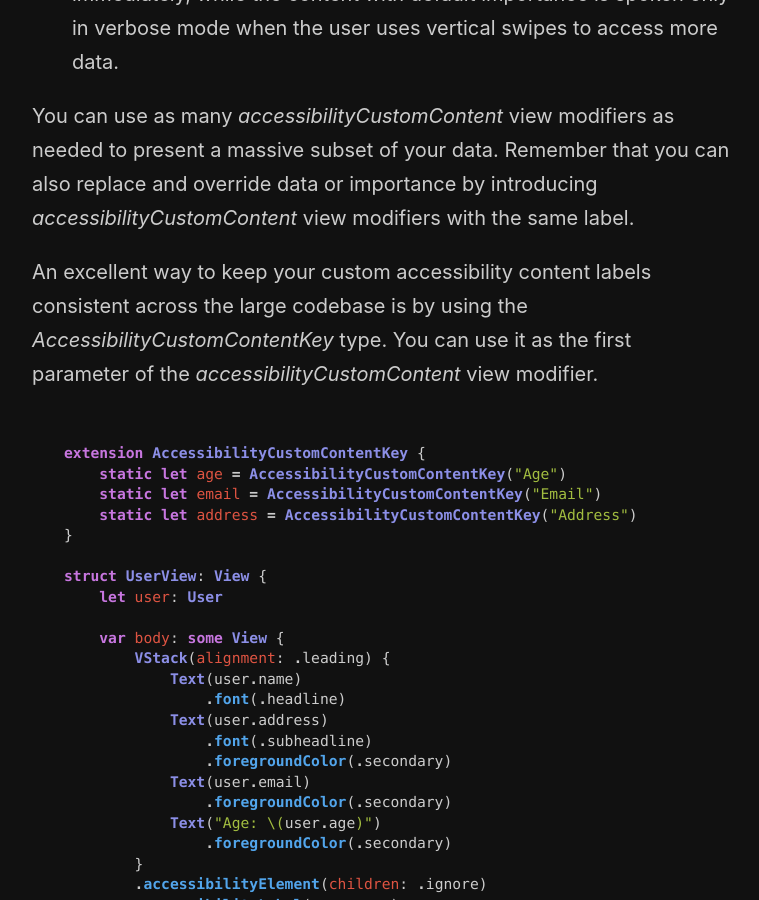
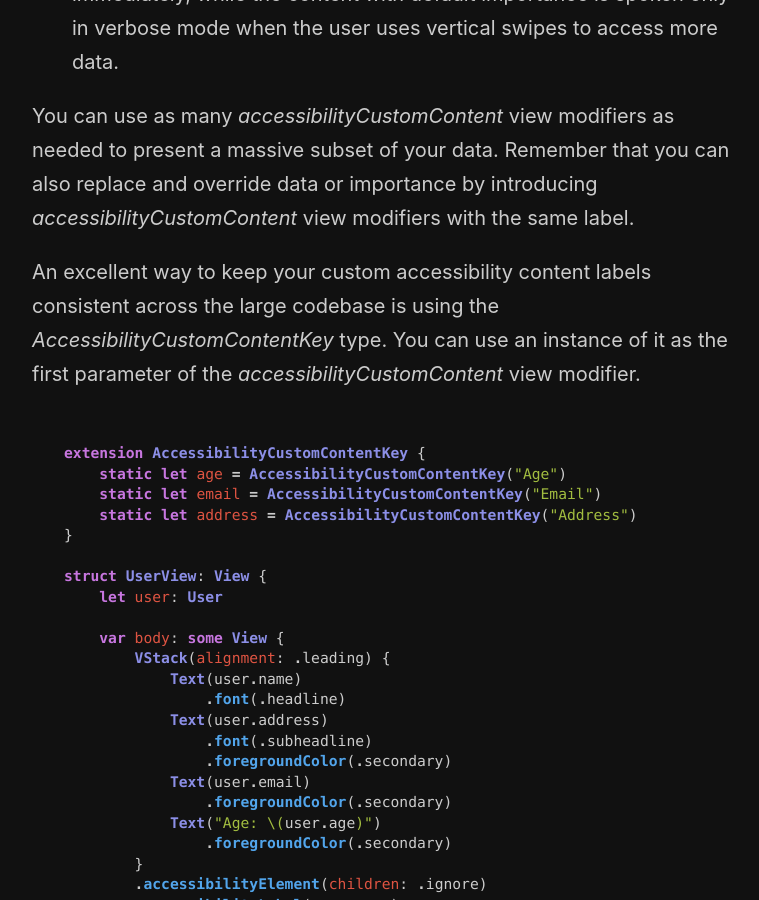
Before and after one commit to mecid/mecid.github.io, a Jekyll site: the page built from _posts/2021-10-06-custom-accessibility-content-in-swiftui.md, in a window 1280 px wide and 900 px high, scrolled down 3282 px. Shown: the whole window, without its empty margins (258-1017 px from the left). Built offline with Jekyll 4.4.1, drawn with Linux system fonts in a browser that asks for light colours.

Commit message:
another improvements to custom accessibility content post

````diff
--- a/_posts/2021-10-06-custom-accessibility-content-in-swiftui.md
+++ b/_posts/2021-10-06-custom-accessibility-content-in-swiftui.md
@@ -101,7 +101,7 @@
 
 You can use as many *accessibilityCustomContent* view modifiers as needed to present a massive subset of your data. Remember that you can also replace and override data or importance by introducing *accessibilityCustomContent* view modifiers with the same label.
 
-An excellent way to keep your custom accessibility content labels consistent across the large codebase is by using the *AccessibilityCustomContentKey* type. You can use it as the first parameter of the *accessibilityCustomContent* view modifier.
+An excellent way to keep your custom accessibility content labels consistent across the large codebase is using the *AccessibilityCustomContentKey* type. You can use an instance of it as the first parameter of the *accessibilityCustomContent* view modifier.
 
 ```swift
 extension AccessibilityCustomContentKey {
````
